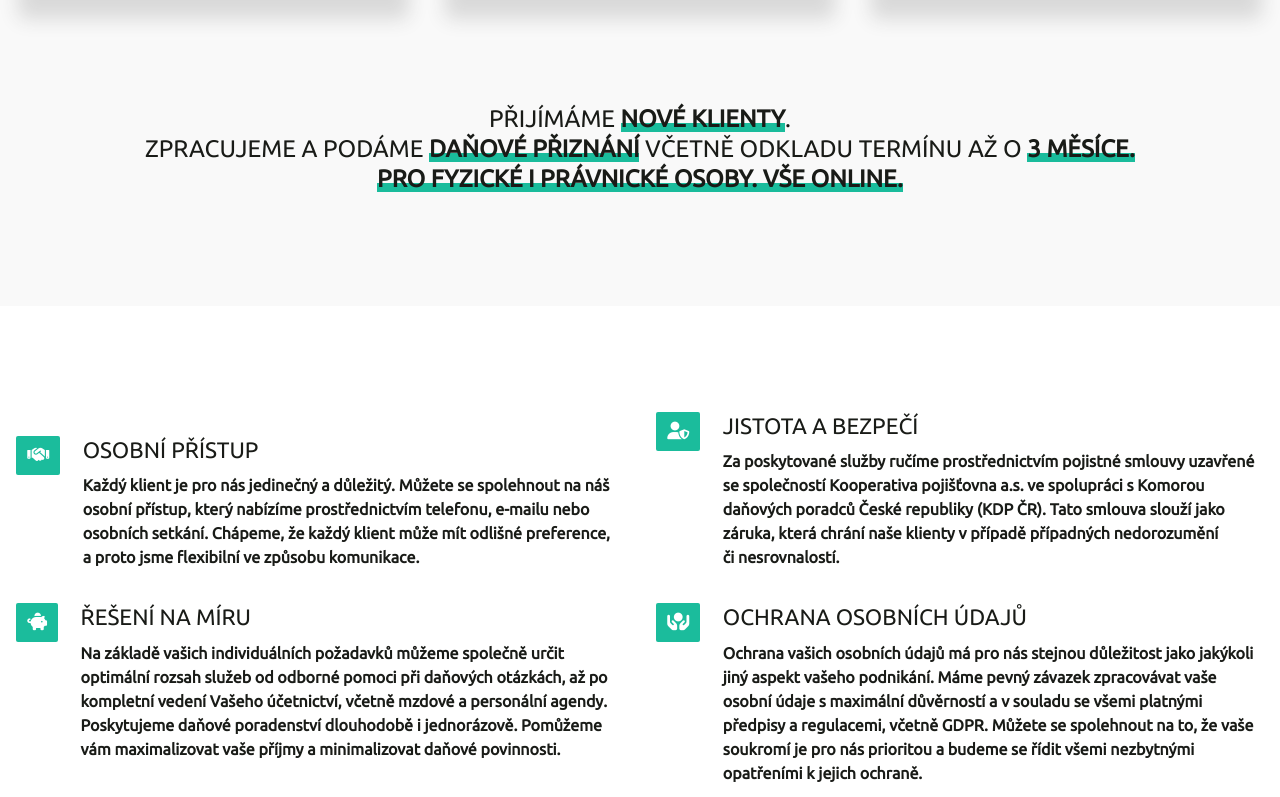
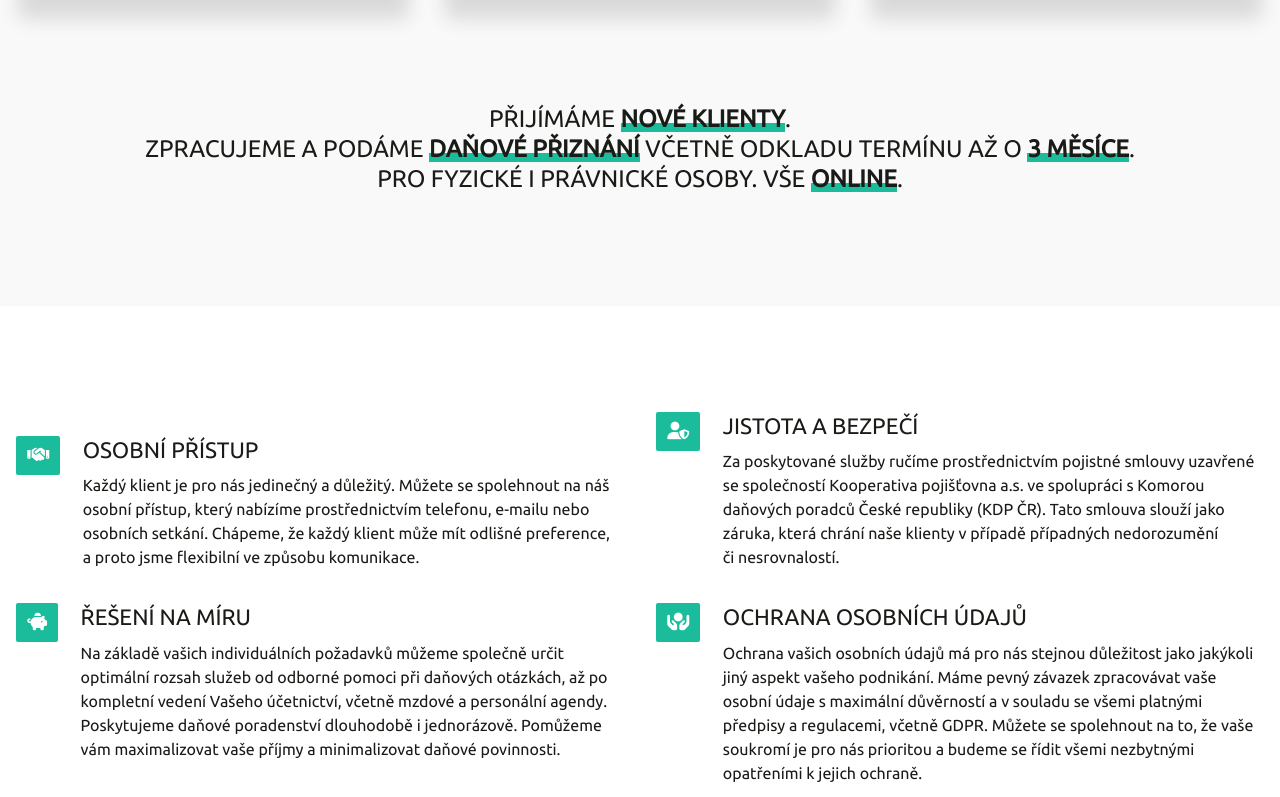
Before and after one commit to marihra/rothova-dane-ucetnictvi, a website: page index.html in a window 1280 px wide. Shown: the part 2012-2809 px from the top of the page. Drawn offline with nearby package versions, Linux system fonts and the light colour scheme.

Commit message:
Fix typo in tag

```diff
--- a/index.html
+++ b/index.html
@@ -105,7 +105,7 @@
           </div>
         </div>
         <div class="row-extra">
-          <h2>Přijímáme <strong>nové klienty</strong>.<br>Zpracujeme a podáme <strong>daňové přiznání</strong> včetně odkladu termínu až o <strong>3 měsíce</strongs>.<br>Pro fyzické i právnické osoby. Vše <strong>online</strong>.</h2>
+          <h2>Přijímáme <strong>nové klienty</strong>.<br>Zpracujeme a podáme <strong>daňové přiznání</strong> včetně odkladu termínu až o <strong>3 měsíce</strong>.<br>Pro fyzické i právnické osoby. Vše <strong>online</strong>.</h2>
         </div>
         <!-- <div class="row-extra">
           <h3>Kapacita pro <strong>odklad</strong> daňového přiznání za rok 2024 byla <strong>naplněna</strong>. Další klienty již bohužel <strong>nepřijímáme</strong>.</h3>
```
Also changed, not shown: src/index.html (+1 -1 lines), dist/index.html.
